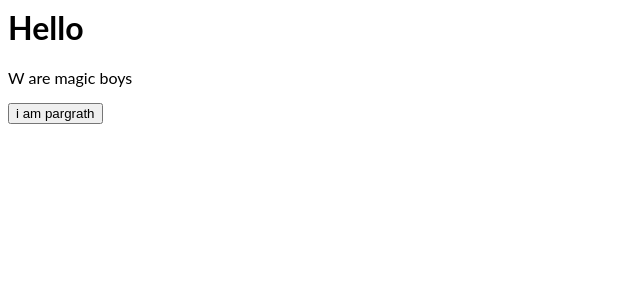
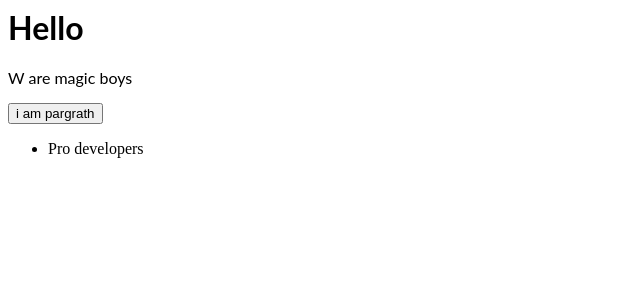
Before and after one commit to hirwa1/React-Hacker-Website, a React (Create React App) app: page / in a window 1280 px wide. Shown: the top 300 px of the page, without its empty margins (0-640 px from the left). Built offline with nearby package versions, Linux system fonts and the light colour scheme.

Commit message:
1 file modified

```diff
--- a/src/App.js
+++ b/src/App.js
@@ -9,6 +9,9 @@ export default function App() {
       <button>
       i am pargrath
       </button>
+      <ul>
+      <li>Pro developers</li>
+      </ul>
     </div>
 
   );
```
